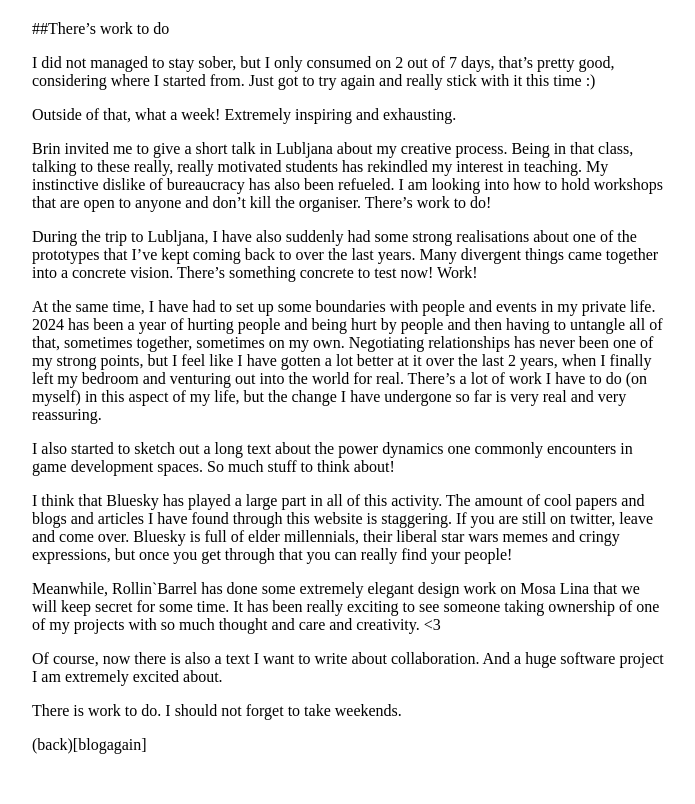
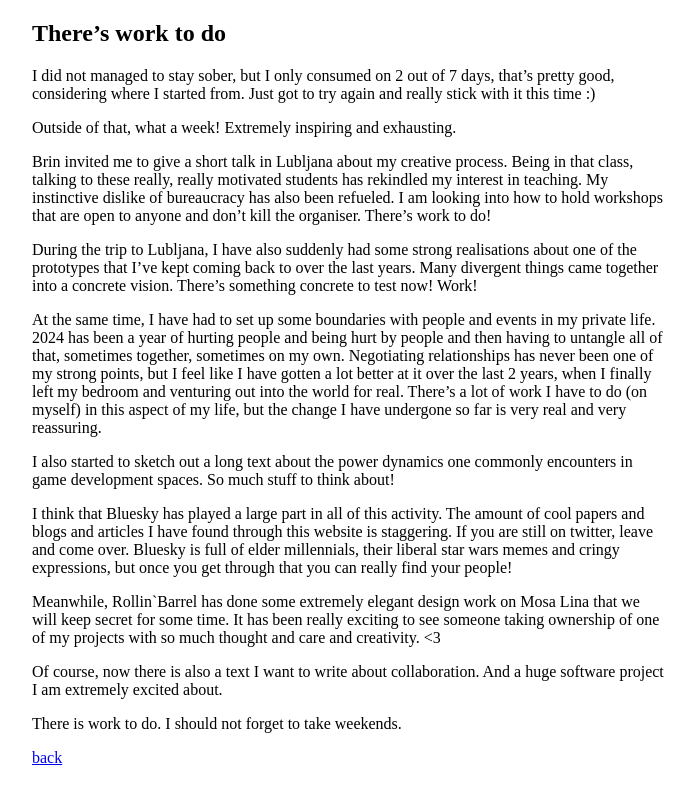
Before and after one commit to stuffedwombat/stuffedwombat.github.io, a Jekyll site: the page built from 24_11_22_work_to_do.md, in a window 1280 px wide. Shown: the top 804 px of the page, without its empty margins (292-987 px from the left). Built offline with Jekyll 4.4.1, drawn with Linux system fonts in a browser that asks for light colours; our own code applies the rules of GitHub Pages for plain Markdown files; comment, search, counter and statistics services are not loaded.

Commit message:
Update 24_11_22_work_to_do.md

```diff
--- a/24_11_22_work_to_do.md
+++ b/24_11_22_work_to_do.md
@@ -1,4 +1,4 @@
-##There’s work to do
+## There’s work to do
 
 I did not managed to stay sober, but I only consumed on 2 out of 7 days, that’s pretty good, considering where I started from. Just got to try again and really stick with it this time :)
 
@@ -22,4 +22,4 @@ Of course, now there is also a text I want to write about collaboration. And a h
 There is work to do.
 I should not forget to take weekends.
 
-(back)[blogagain]
+[back](blogagain)
```
